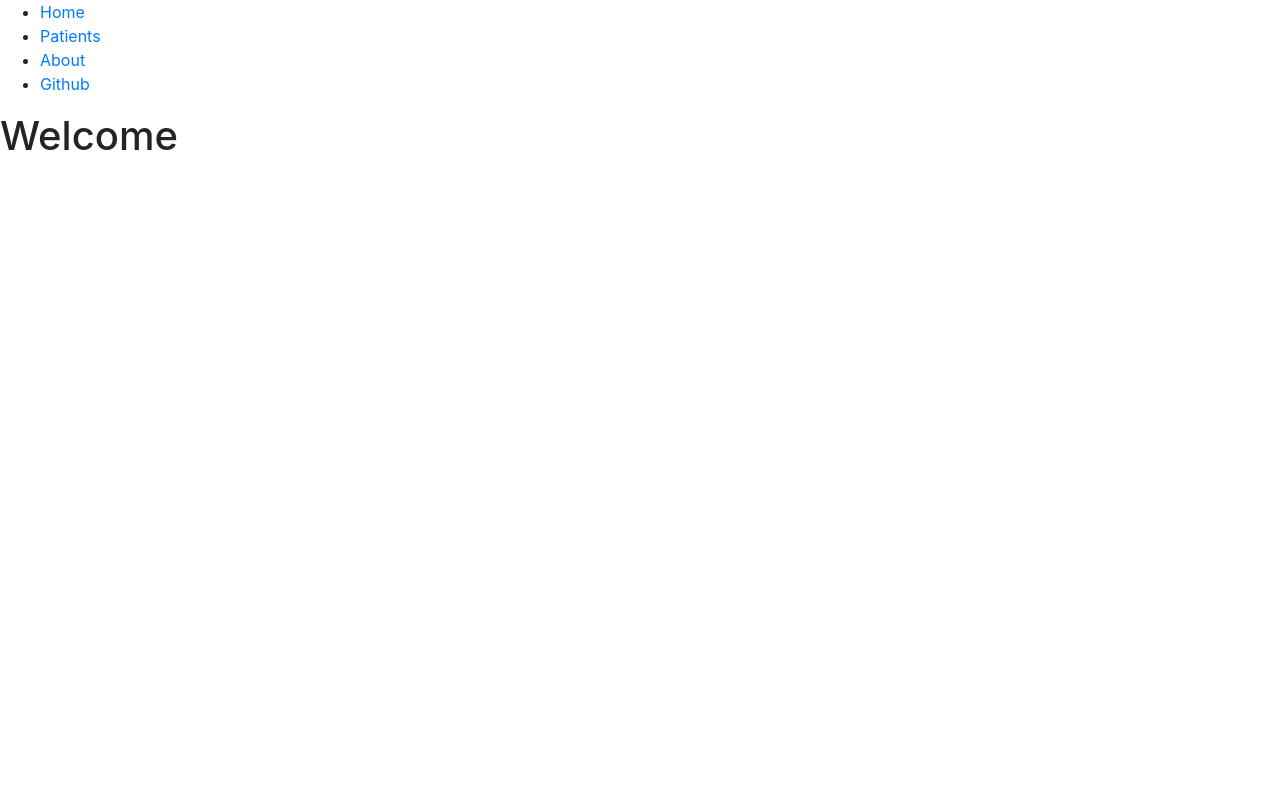
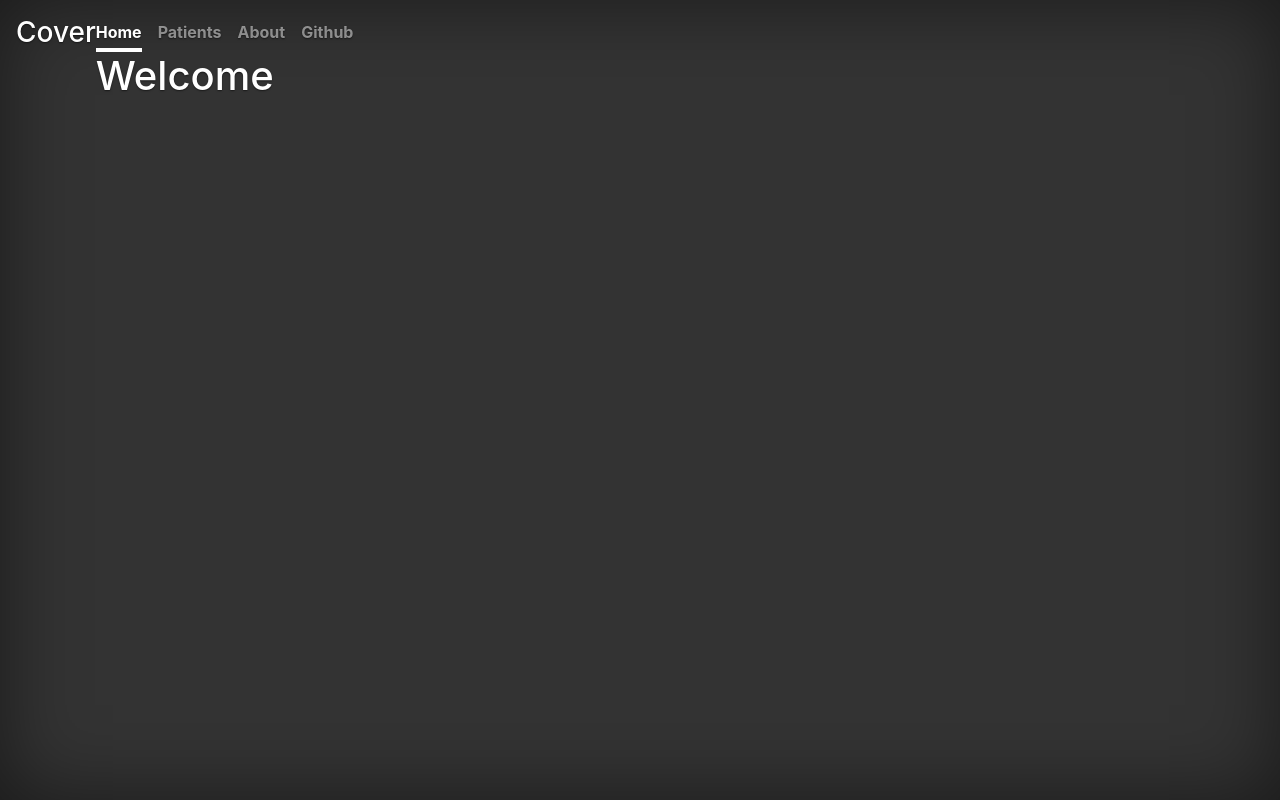
Before and after one commit to akalliokoski/fhir-patient-creator, a React (Create React App) app: page / in a window 1280 px wide. Built offline with nearby package versions, Linux system fonts and the light colour scheme.

Commit message:
Add initial styles, use styles for the header

```diff
--- a/src/components/App/App.tsx
+++ b/src/components/App/App.tsx
@@ -14,7 +14,7 @@ class App extends Component {
 
   componentDidMount() {
     this.unlistenHistory = history.listen((location, action) => {
-      this.fetchPatientIfPathChanged(location.pathname);
+      this.fetchPatientIfSelected();
     });
   }
 
@@ -22,7 +22,7 @@ class App extends Component {
     this.unlistenHistory();
   }
 
-  fetchPatientIfPathChanged(pathname: string) {
+  fetchPatientIfSelected() {
     const patientId = getSelectedPatientId();
     if (!patientId) {
       return;
@@ -34,7 +34,8 @@ class App extends Component {
   render() {
     return (
       <Router history={history}>
-        <div>
+        <div className="text-center">
+          <div className="cover-container d-flex w-100 h-100 p-3 mx-auto flex-column">
             <Header />
 
             <Switch>
@@ -44,6 +45,7 @@ class App extends Component {
               <Route component={NoMatch} />
             </Switch>
           </div>
+        </div>
       </Router>
     );
   }
--- a/src/components/Header/Header.tsx
+++ b/src/components/Header/Header.tsx
@@ -4,26 +4,30 @@ import { Link } from 'react-router-dom';
 class Header extends Component<{}, {}> {
   render() {
     return (
-      <ul>
-        <li>
-          <Link to="/">Home</Link>
-        </li>
-        <li>
-          <Link to="/patients">Patients</Link>
-        </li>
-        <li>
-          <Link to="/about">About</Link>
-        </li>
-        <li>
+      <header className="masthead mb-auto">
+        <div className="inner">
+          <h3 className="masthead-brand">Cover</h3>
+          <nav className="nav nav-masthead justify-content-center">
+            <Link className="nav-link active" to="/">
+              Home
+            </Link>
+            <Link className="nav-link" to="/patients">
+              Patients
+            </Link>
+            <Link className="nav-link" to="/about">
+              About
+            </Link>
             <a
+              className="nav-link"
               target="_blank"
               rel="noopener noreferrer"
               href="https://github.com/akalliokoski/fhir-patient-creator"
             >
               Github
             </a>
-        </li>
-      </ul>
+          </nav>
+        </div>
+      </header>
     );
   }
 }
--- a/src/index.css
+++ b/src/index.css
@@ -1,14 +1,118 @@
 body {
   margin: 0;
   padding: 0;
-  font-family: -apple-system, BlinkMacSystemFont, "Segoe UI", "Roboto", "Oxygen",
-    "Ubuntu", "Cantarell", "Fira Sans", "Droid Sans", "Helvetica Neue",
+  font-family: -apple-system, BlinkMacSystemFont, 'Segoe UI', 'Roboto', 'Oxygen',
+    'Ubuntu', 'Cantarell', 'Fira Sans', 'Droid Sans', 'Helvetica Neue',
     sans-serif;
   -webkit-font-smoothing: antialiased;
   -moz-osx-font-smoothing: grayscale;
 }
 
 code {
-  font-family: source-code-pro, Menlo, Monaco, Consolas, "Courier New",
+  font-family: source-code-pro, Menlo, Monaco, Consolas, 'Courier New',
     monospace;
 }
+
+/* Cover template */
+/*
+ * Globals
+ */
+
+/* Links */
+a,
+a:focus,
+a:hover {
+  color: #fff;
+}
+
+/* Custom default button */
+.btn-secondary,
+.btn-secondary:hover,
+.btn-secondary:focus {
+  color: #333;
+  text-shadow: none; /* Prevent inheritance from `body` */
+  background-color: #fff;
+  border: 0.05rem solid #fff;
+}
+
+/*
+ * Base structure
+ */
+
+html,
+body {
+  height: 100%;
+  background-color: #333;
+}
+
+body {
+  display: -ms-flexbox;
+  display: flex;
+  color: #fff;
+  text-shadow: 0 0.05rem 0.1rem rgba(0, 0, 0, 0.5);
+  box-shadow: inset 0 0 5rem rgba(0, 0, 0, 0.5);
+}
+
+.cover-container {
+  max-width: 42em;
+}
+
+/*
+ * Header
+ */
+.masthead {
+  margin-bottom: 2rem;
+}
+
+.masthead-brand {
+  margin-bottom: 0;
+}
+
+.nav-masthead .nav-link {
+  padding: 0.25rem 0;
+  font-weight: 700;
+  color: rgba(255, 255, 255, 0.5);
+  background-color: transparent;
+  border-bottom: 0.25rem solid transparent;
+}
+
+.nav-masthead .nav-link:hover,
+.nav-masthead .nav-link:focus {
+  border-bottom-color: rgba(255, 255, 255, 0.25);
+}
+
+.nav-masthead .nav-link + .nav-link {
+  margin-left: 1rem;
+}
+
+.nav-masthead .active {
+  color: #fff;
+  border-bottom-color: #fff;
+}
+
+@media (min-width: 48em) {
+  .masthead-brand {
+    float: left;
+  }
+  .nav-masthead {
+    float: right;
+  }
+}
+
+/*
+ * Cover
+ */
+.cover {
+  padding: 0 1.5rem;
+}
+.cover .btn-lg {
+  padding: 0.75rem 1.25rem;
+  font-weight: 700;
+}
+
+/*
+ * Footer
+ */
+.mastfoot {
+  color: rgba(255, 255, 255, 0.5);
+}
```
Lines whose indentation alone changed are shown as unchanged.
